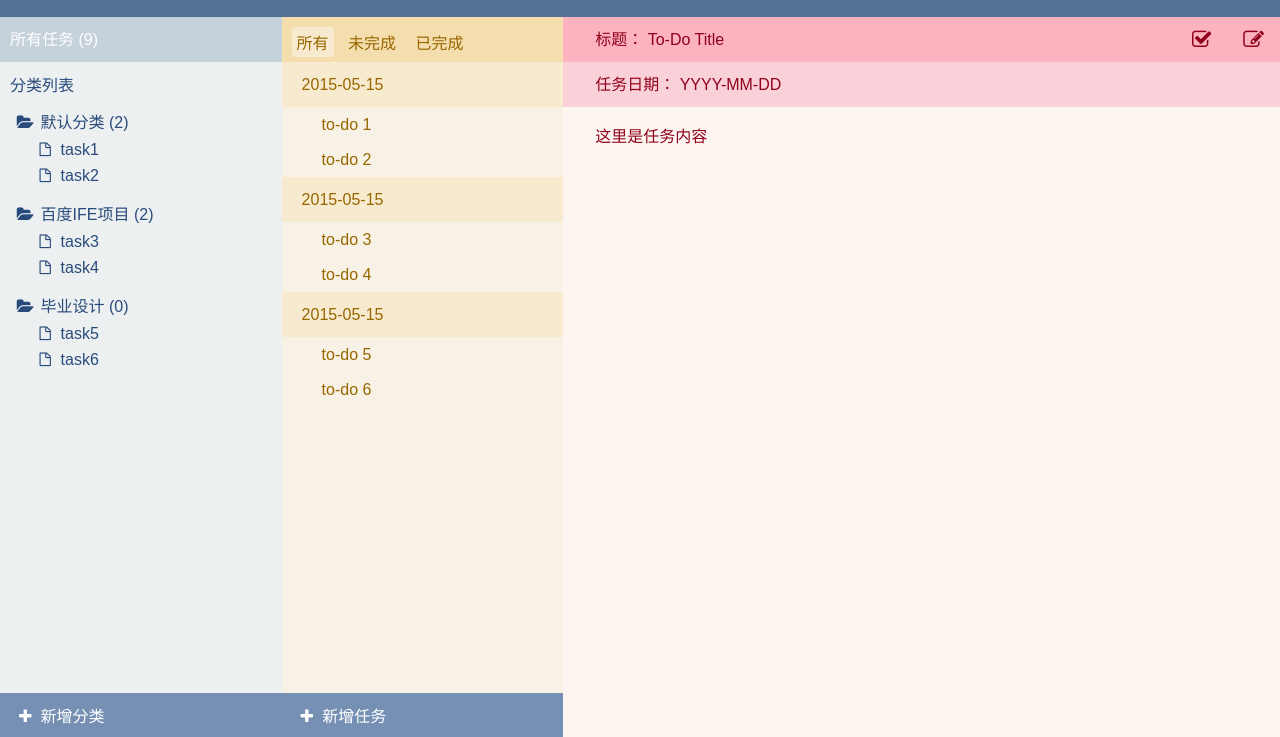
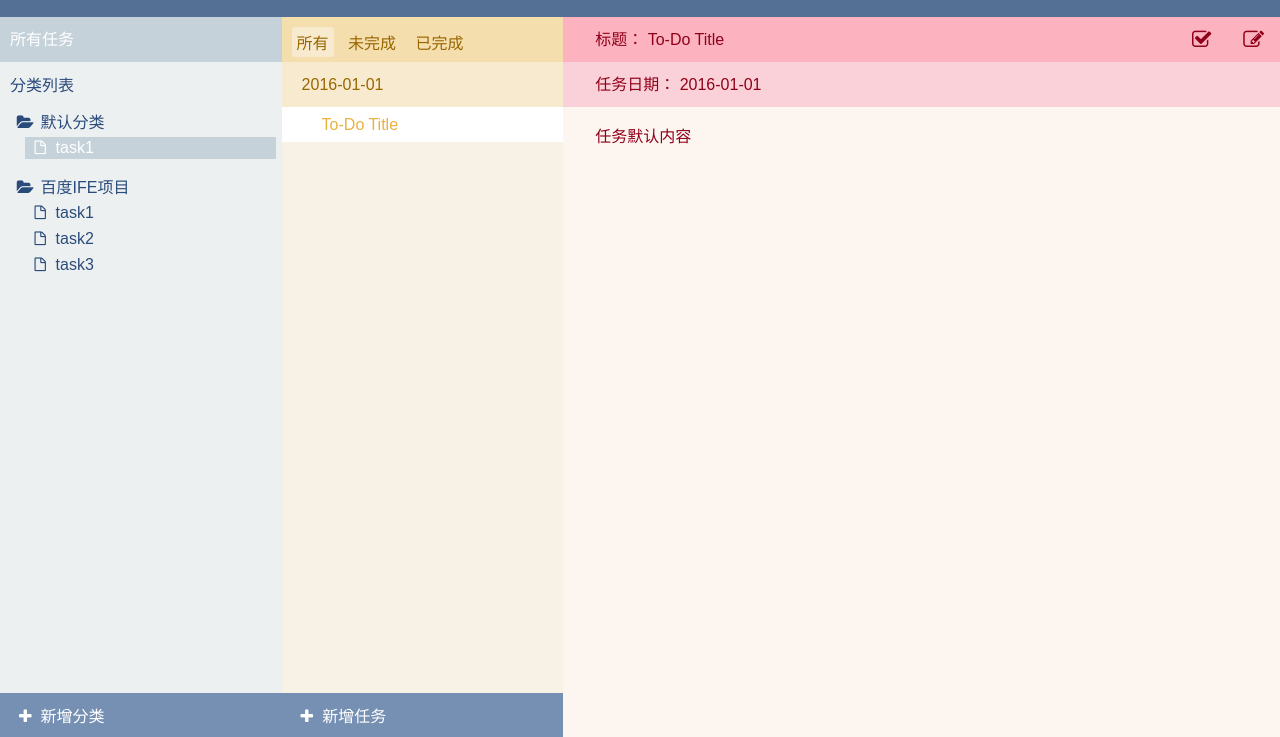
Before and after one commit to ch1oechao/baidu-ife-task, a plain HTML site: page task0003/zchen9/index.html in a window 1280 px wide. Shown: the part 63-800 px from the top of the page. Drawn offline with Linux system fonts and the light colour scheme.

Commit message:
update todo design

```diff
--- a/task0003/zchen9/css/todo.shell.css
+++ b/task0003/zchen9/css/todo.shell.css
@@ -21,6 +21,7 @@ html,body {
 
 i.fa-remove{
 	display: none;
+	line-height: 22px;
 	float: right;
 }
 
@@ -95,14 +96,14 @@ header .todo-title{
 .todo-category-detail{
 	overflow: scroll;
 	overflow-x: hidden;
-	width: 110%;
+	width: 105%;
 	height: 82%;
 	margin: 10px;
 }
 
 .todo-category-list{
 	margin-top: 10px;
-	width: 100%;
+	width: 90%;
 	display: block;
 }
 .todo-category-list > li{
@@ -115,14 +116,14 @@ header .todo-title{
 
 .todo-task-list{
 	z-index: 100;
-	margin: 5px 0 0 20px;
+	margin-left: 15px;
 }
 
 .todo-task-list > li{
 	display: block;
-	margin: 2px 0;
-	padding: 3px 0;
-	width: 88%;
+	margin: 4px 0;
+	padding: 2px 0;
+	width: 100%;
 }
 
 /*todo_inventory*/
--- a/task0003/zchen9/index.html
+++ b/task0003/zchen9/index.html
@@ -17,36 +17,11 @@
         <section class="todo-category">
             <p class="todo-category-total">
                 <span>所有任务</span>
-                <span id="todo-total-count">(9)</span>
+                <!--<span id="todo-total-count">(9)</span>-->
             </p>
             <div class="todo-category-detail">
                 <span>分类列表</span>
-                <ul class="todo-category-list">
-                    <li id="list-default">
-                        <span><i class="fa fa-folder-open fa-fw"></i>默认分类</span>
-                        <span id="list-default-count">(2)</span>
-                        <ul class="todo-task-list">
-                            <li><i class="fa fa-file-o fa-fw"></i>task1</li>
-                            <li><i class="fa fa-file-o fa-fw"></i>task2</li>
-                        </ul>
-                    </li>
-                    <li id="list-baiduife">
-                        <span><i class="fa fa-folder-open fa-fw"></i>百度IFE项目</span>
-                        <span id="list-baiduife-count">(2)</span>
-                        <ul class="todo-task-list">
-                            <li><i class="fa fa-file-o fa-fw"></i>task3</li>
-                            <li><i class="fa fa-file-o fa-fw"></i>task4</li>
-                        </ul>
-                    </li>
-                    <li id="list-design">
-                        <span><i class="fa fa-folder-open fa-fw"></i>毕业设计</span>
-                        <span id="list-design-count">(0)</span>
-                        <ul class="todo-task-list">
-                            <li><i class="fa fa-file-o fa-fw"></i>task5</li>
-                            <li><i class="fa fa-file-o fa-fw"></i>task6</li>
-                        </ul>
-                    </li>
-                </ul>
+                <ul class="todo-category-list"></ul>
             </div>
             <a id="todo-add-category"><i class="fa fa-plus fa-fw"></i>新增分类</a>
         </section>
@@ -57,15 +32,9 @@
                 <li>已完成</li>
             </ul>
             <dl class="todo-inventory-detail">
-                <dt><time>2015-05-15</time></dt>
-                <dd>to-do 1</dd>
-                <dd>to-do 2</dd>
-                <dt><time>2015-05-15</time></dt>
-                <dd>to-do 3</dd>
-                <dd>to-do 4</dd>
-                <dt><time>2015-05-15</time></dt>
-                <dd>to-do 5</dd>
-                <dd>to-do 6</dd>
+                <!--<dt><time>2015-05-15</time></dt>-->
+                <!--<dd>to-do 1</dd>-->
+                <!--<dd>to-do 2</dd>-->
             </dl>
             <a id="todo-add-task"><i class="fa fa-plus fa-fw"></i>新增任务</a>
         </section>
@@ -75,7 +44,7 @@
 		        <div class="todo-spec-title">
 			        <label>标题：</label>
 			        <input type="text" id="todo-task-title" placeholder="在这里输入标题">
-			        <span id="todo-default-title">To-Do Title</span>
+			        <span id="todo-default-title"></span>
                 <span class="todo-spec-edit">
                     <i class="fa fa-pencil-square-o fa-2x"></i>
 	                <i class="fa fa-check-square-o fa-2x"></i>
@@ -84,13 +53,11 @@
 		        <div class="todo-spec-time">
 			        <label>任务日期：</label>
 			        <input id="todo-task-time" type="date">
-			        <span id="todo-default-time">YYYY-MM-DD</span>
+			        <span id="todo-default-time"></span>
 		        </div>
 		        <div class="todo-spec-content">
 			        <textarea id="todo-task-content" placeholder="在这里输入内容"></textarea>
-			        <p id="todo-default-content">
-				        这里是任务内容
-			        </p>
+			        <p id="todo-default-content"></p>
 		        </div>
 	        </form>
         </section>
@@ -99,5 +66,6 @@
     <script src="js/todo.util.js"></script>
     <script src="js/todo.shell.js"></script>
 	<script src="js/todo.data.js"></script>
+	<script src="js/todo.task.js"></script>
 </body>
 </html>
--- a/task0003/zchen9/js/todo.data.js
+++ b/task0003/zchen9/js/todo.data.js
@@ -35,22 +35,30 @@ var Task = function(id,category,taskList,taskDetail,isDone){
 	this.taskList = taskList;
 	this.taskDetail = taskDetail;
 	this.isDone = isDone;
+
+	return {
+		id:this.id,
+		category: this.category,
+		taskList: this.taskList,
+		taskDetail:this.taskDetail,
+		isDone:this.isDone
+	};
 };
 
 Task.prototype = {
 	constructor : Task,
-	id:1,
+	id:"default",
 	category: Category.prototype.category,
 	taskList: TaskList.prototype.taskList,
 	taskDetail:TaskDetail.prototype.taskDetail,
 	isDone:false
 };
 
+var defaultCate = Category.prototype;
+var defaultList = TaskList.prototype;
+var defaultDetail = TaskDetail.prototype;
 
 var defaultTask = Task.prototype;
-var task1 = new Task(new Date(2015,5,15)-0,"百度IFE项目","task1",["to-do 1",new Date(2015,5,15),"完成task0001"],true);
-var task2 = new Task(new Date(2015,4,1)-0,"百度IFE项目","task2",["to-do 2",new Date(2015,4,1),"完成task0002"],true);
-
-console.log(defaultTask);
-console.log(task1);
-console.log(task2);
+var task1 = new Task("baidu-ife","百度IFE项目","task1",["to-do 1",new Date(2015,3,15),"完成task0001"],true);
+var task2 = new Task("baidu-ife","百度IFE项目","task2",["to-do 2",new Date(2015,4,1),"完成task0002"],true);
+var task3 = new Task("baidu-ife","百度IFE项目","task3",["to-do 3",new Date(2015,4,25),"完成task0003"],false);
--- a/task0003/zchen9/js/todo.shell.js
+++ b/task0003/zchen9/js/todo.shell.js
@@ -38,6 +38,7 @@ window.onload = function(){
 		todoSpecEdit : $(".todo-spec-edit")[0],
 	    todoEditIcon : $(".fa-pencil-square-o")[0],
 	    todoCheckIcon : $(".fa-check-square-o")[0],
+	    todoRemoveIcon : $(".fa-remove")[0],
 	    todoUndoEle : (function(){
 		    var undoIcon = document.createElement("i");
 		    addClass(undoIcon,"fa fa-undo fa-2x");
--- /dev/null
+++ b/task0003/zchen9/js/todo.task.js
@@ -0,0 +1,106 @@
+/**
+ * Created by Chen on 2015-05-19.
+ */
+
+var datainit = {
+	todoCateList : $(".todo-category-list")[0]
+};
+
+if(defaultTask){
+	(function(){
+		var todoCateList = $(".todo-category-list")[0];
+		var liCateDefault = document.createElement("li");
+		liCateDefault.setAttribute("data-cate-id",defaultTask.id);
+		var spanCateDefault = document.createElement("span");
+		spanCateDefault.innerHTML = "<i class='fa fa-folder-open fa-fw'></i>"+defaultTask.category;
+		liCateDefault.appendChild(spanCateDefault);
+		if(defaultTask.taskList){
+			var ulTaskList = document.createElement("ul");
+			addClass(ulTaskList,"todo-task-list");
+			var liTaskList = document.createElement("li");
+			liTaskList.innerHTML = "<i class='fa fa-file-o fa-fw'></i>" + defaultTask.taskList;
+			ulTaskList.appendChild(liTaskList);
+			liCateDefault.appendChild(ulTaskList);
+		}
+		todoCateList.appendChild(liCateDefault);
+		var defaultTaskList = $(".todo-task-list")[0].getElementsByTagName("li")[0];
+		addClass(defaultTaskList,"todo-task-selected");
+		if(defaultTask.taskDetail){
+			var taskDetail = defaultTask.taskDetail;
+			var taskInventory = $(".todo-inventory-detail")[0];
+			if(taskDetail.date){
+				var year = taskDetail.date.getFullYear();
+				var month = taskDetail.date.getMonth()+1;
+				var date = taskDetail.date.getDate();
+				if(month<10){
+					month = "0"+month;
+				}
+				if(date<10){
+					date = "0"+date;
+				}
+				var dtTaskTime = document.createElement("dt");
+				dtTaskTime.innerHTML = "<time>"+[year,month,date].join("-")+"</time>";
+				taskInventory.appendChild(dtTaskTime);
+				var spanTaskTime = $("#todo-default-time");
+				spanTaskTime.innerHTML = [year,month,date].join("-");
+			}
+			if(taskDetail.title){
+				var ddTaskTitle = document.createElement("dd");
+				ddTaskTitle.innerHTML = taskDetail.title;
+				taskInventory.appendChild(ddTaskTitle);
+				var spanTaskTitle = $("#todo-default-title");
+				spanTaskTitle.innerHTML = taskDetail.title;
+				var defaultTaskTitle = $("dd")[0];
+				addClass(defaultTaskTitle,"todo-detail-selected");
+			}
+			if(taskDetail.content){
+				var pTaskContent = $("#todo-default-content");
+				pTaskContent.innerHTML = taskDetail.content;
+			}
+
+		}
+	})();
+}
+
+function addTask(obj){
+	addCate(obj);
+	addList(obj);
+}
+
+addTask(task1);
+addTask(task2);
+addTask(task3);
+
+
+function addCate(obj){
+	if(obj){
+		var liCate = $("[data-cate-id="+obj.id+"]");
+		if(!liCate){
+			liCate = document.createElement("li");
+			liCate.setAttribute("data-cate-id",obj.id);
+			var spanCateDefault = document.createElement("span");
+			spanCateDefault.innerHTML = "<i class='fa fa-folder-open fa-fw'></i>"
+										+ obj.category
+										+"<i class='fa fa-remove fa-fw'></i>";
+			liCate.appendChild(spanCateDefault);
+			datainit.todoCateList.appendChild(liCate);
+		}
+	}
+}
+
+function addList(obj){
+	var liCate = $("[data-cate-id="+obj.id+"]");
+	if(obj.taskList){
+		var ulTask = $(".todo-task-list");
+		if(liCate.hasChildNodes(ulTask)){
+			ulTask = document.createElement("ul");
+			addClass(ulTask,"todo-task-list");
+			liCate.appendChild(ulTask);
+		}
+		var liTaskList = document.createElement("li");
+		liTaskList.innerHTML = "<i class='fa fa-file-o fa-fw'></i>"
+								+ obj.taskList
+								+"<i class='fa fa-remove fa-fw'></i>";
+		ulTask.appendChild(liTaskList);
+	}
+}
--- a/task0003/zchen9/js/todo.util.js
+++ b/task0003/zchen9/js/todo.util.js
@@ -661,3 +661,18 @@ function delegateInitClass(ele,classname){
 	}
 	addClass(ele,classname);
 }
+
+//addLoadEvent() —— 共享onload事件
+
+function addLoadEvent(func) {
+	var oldonload = window.onload;
+	if(typeof window.onload != 'function') {
+		window.onload = func;
+	}
+	else {
+		window.onload = function(){
+			oldonload();
+			func();
+		}
+	}
+}
```
Also changed, not shown: task0003/README.md, task0003/zchen9/img/demo_2.png.
